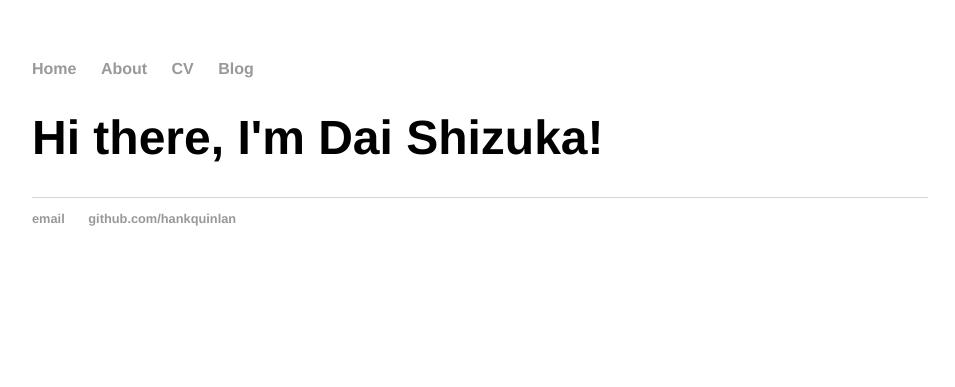
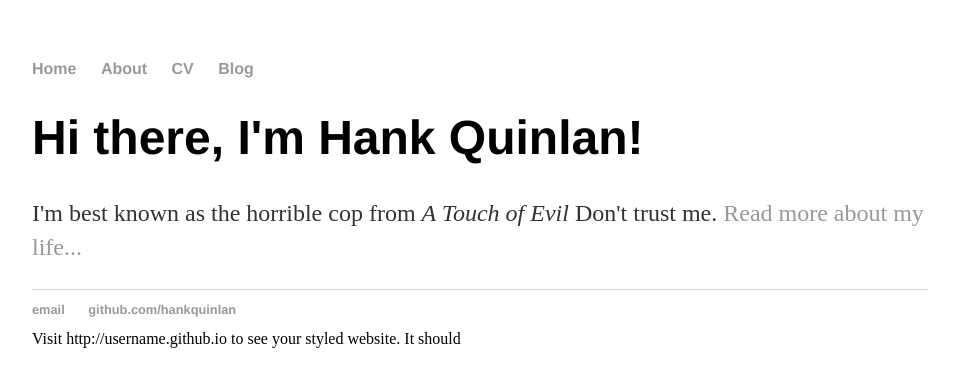
Before and after one commit to dshizuka/networkprojects, a Jekyll site: the page index.html, which Jekyll copies as it is, in a window 1280 px wide. Shown: the top 387 px of the page, without its empty margins (160-1115 px from the left). Built offline with Jekyll 4.4.1, drawn with Linux system fonts in a browser that asks for light colours.

Commit message:
Update index.html

```diff
--- a/index.html
+++ b/index.html
@@ -1,7 +1,31 @@
----
-layout: default
-title: Dai Shizuka
----
-<div class="blurb">
-	<h1>Hi there, I'm Dai Shizuka!</h1>
-</div><!-- /.blurb -->
+<!DOCTYPE html>
+<html>
+	<head>
+		<title>Hank Quinlan, Horrible Cop</title>
+		<!-- link to main stylesheet -->
+		<link rel="stylesheet" type="text/css" href="/css/main.css">
+	</head>
+	<body>
+		<nav>
+    		<ul>
+        		<li><a href="/">Home</a></li>
+	        	<li><a href="/about">About</a></li>
+        		<li><a href="/cv">CV</a></li>
+        		<li><a href="/blog">Blog</a></li>
+    		</ul>
+		</nav>
+		<div class="container">
+    		<div class="blurb">
+        		<h1>Hi there, I'm Hank Quinlan!</h1>
+				<p>I'm best known as the horrible cop from <em>A Touch of Evil</em> Don't trust me. <a href="/about">Read more about my life...</a></p>
+    		</div><!-- /.blurb -->
+		</div><!-- /.container -->
+		<footer>
+    		<ul>
+        		<li><a href="mailto:hankquinlanhub@gmail.com">email</a></li>
+        		<li><a href="https://github.com/hankquinlan">github.com/hankquinlan</a></li>
+			</ul>
+		</footer>
+	</body>
+</html>
+Visit http://username.github.io to see your styled website. It should
```
